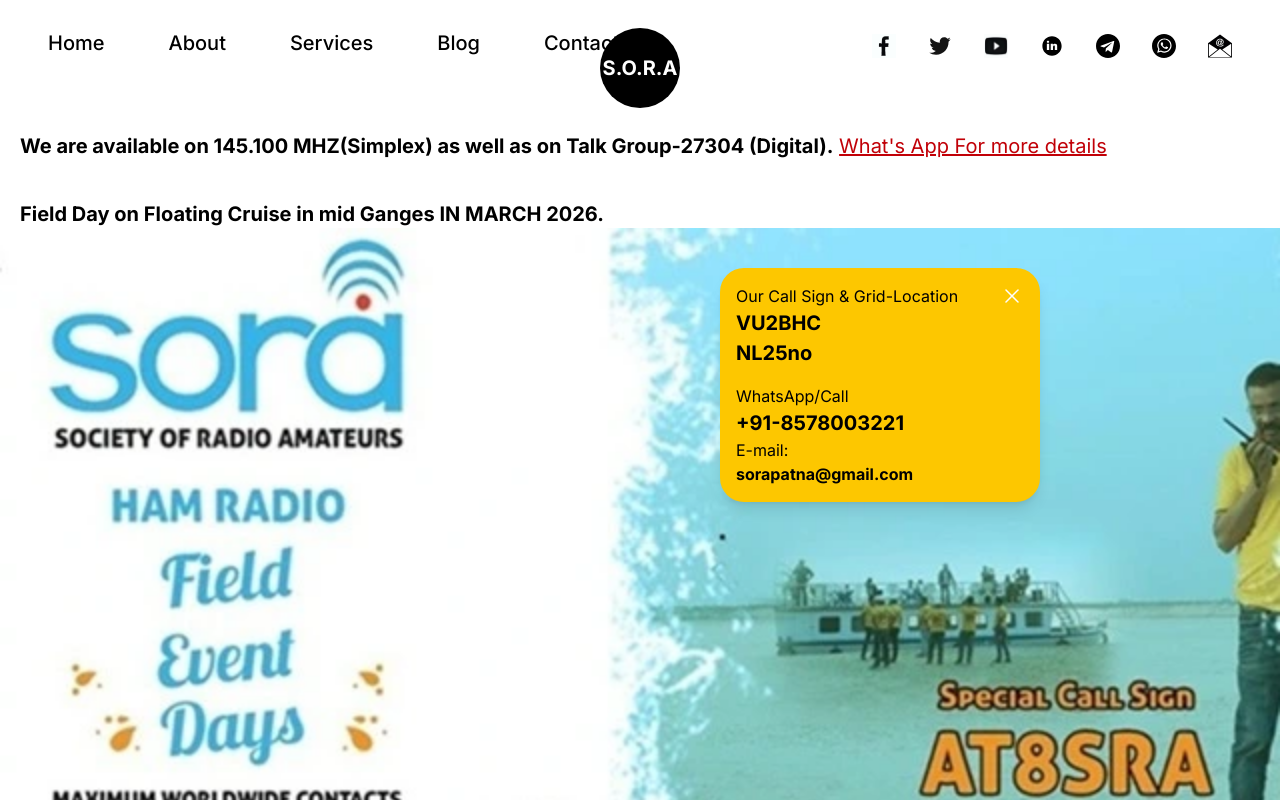
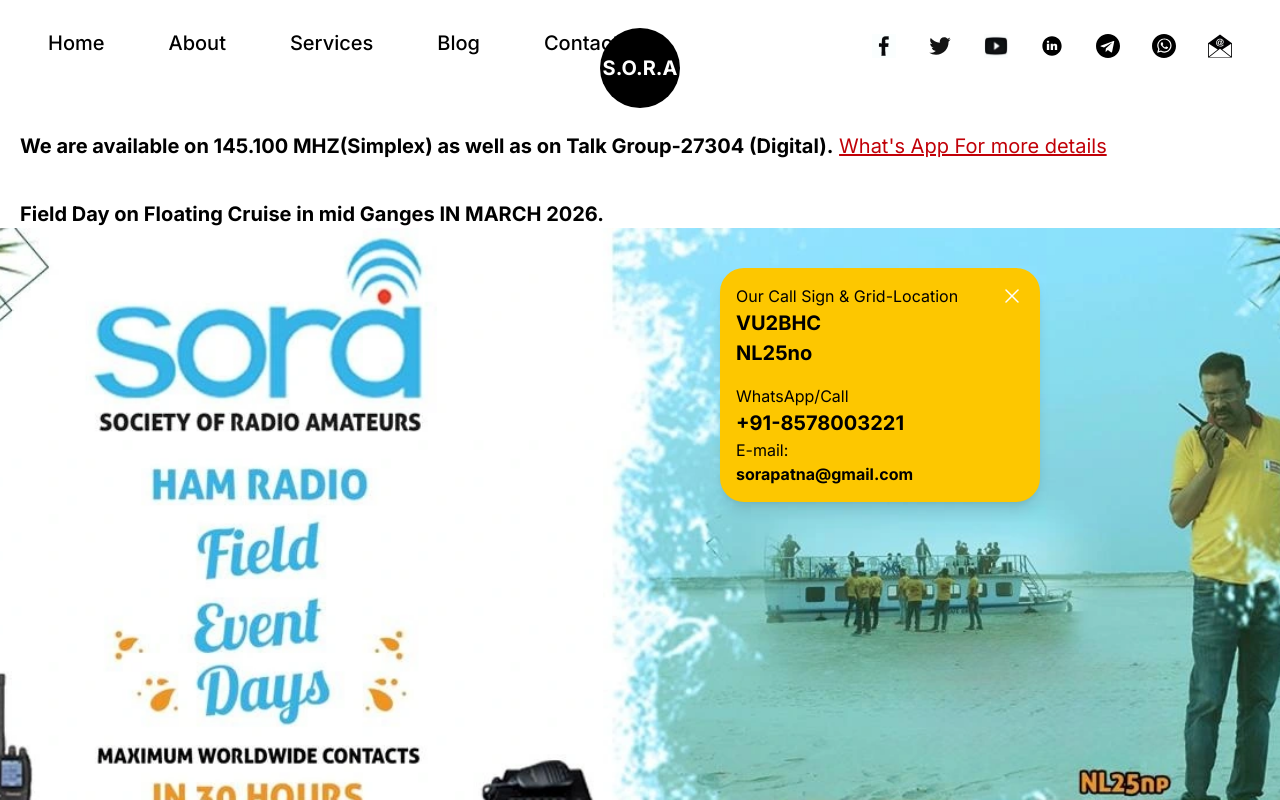
Before and after one commit to sorapatna/SORA-WEBSITE, a Next.js app: page / in a window 1280 px wide. Shown: the top 800 px of the page. Built offline with nearby package versions, Linux system fonts and the light colour scheme.

Commit message:
Update Hero.tsx

```diff
--- a/components/Hero.tsx
+++ b/components/Hero.tsx
@@ -6,7 +6,7 @@ const Hero = () => {
       {/* Background Image */}
       <div className="absolute inset-0 -z-10">
         <Image
-          src="/images/SORA.webp"
+          src="/images/FIELDDAY.webp"
           alt="yoga"
           fill
           priority
```
